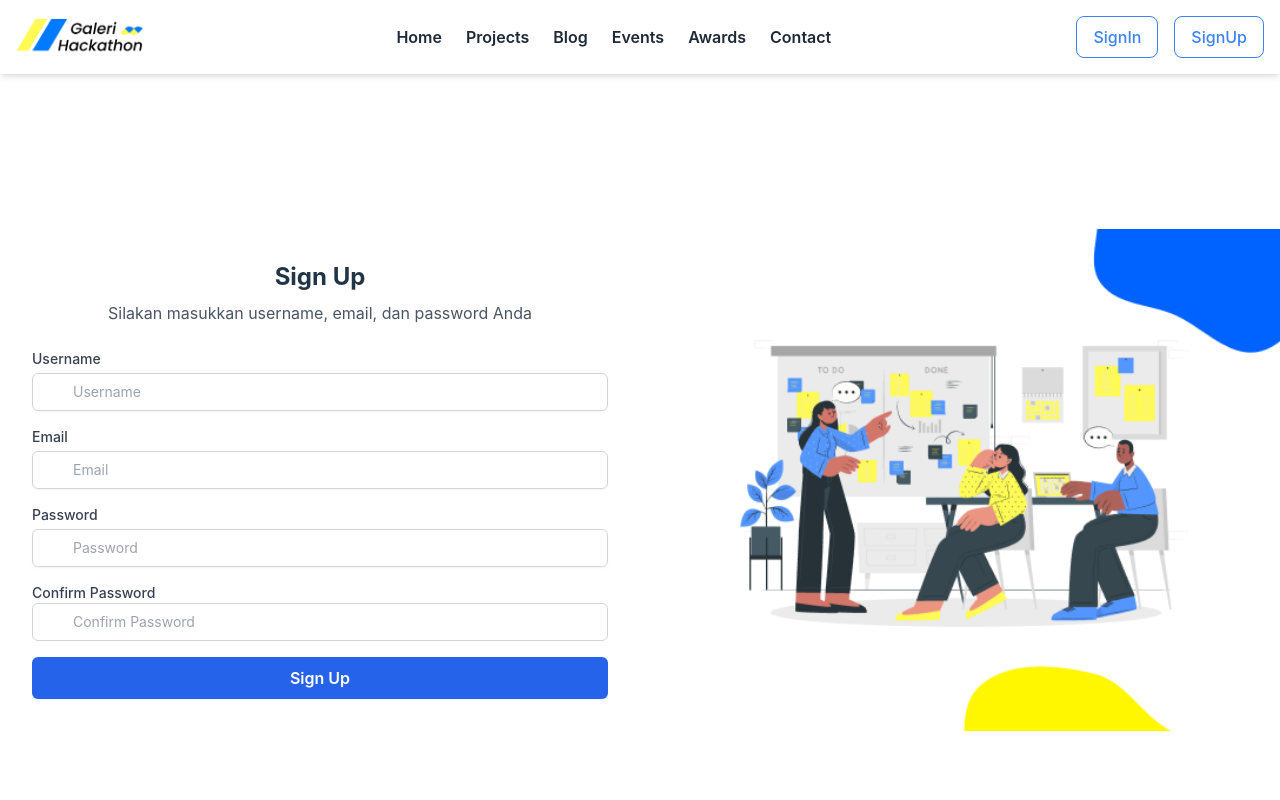
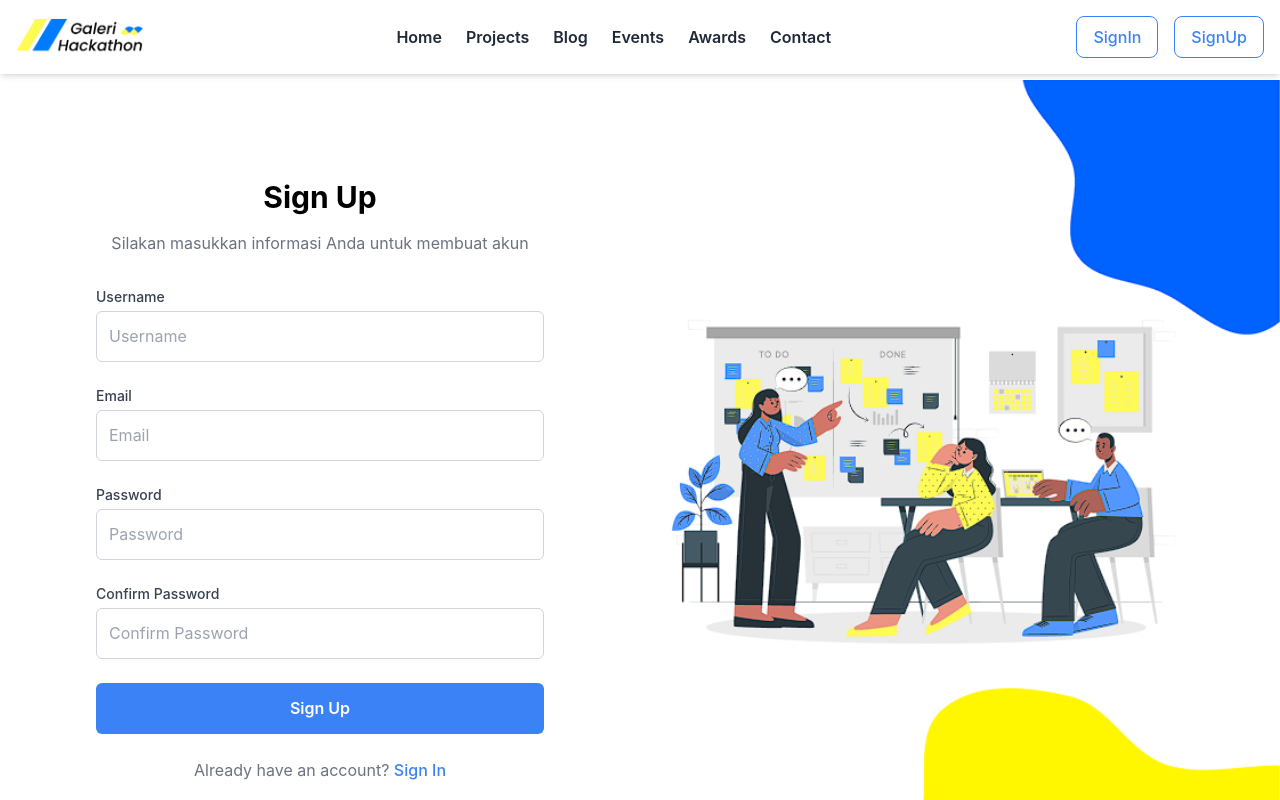
Before and after one commit to Hackathon-Showcase-Kelompok-2/Hackathon-Showcase-FE, a React (Vite) app: page /signup in a window 1280 px wide. Shown: the top 800 px of the page. Built offline with nearby package versions, Linux system fonts and the light colour scheme.

Commit message:
mengintegrasi file sign in dan sing up dengan api BE untuk bisa mendaftar dan login

```diff
--- a/src/signIn/SignUp.jsx
+++ b/src/signIn/SignUp.jsx
@@ -1,5 +1,7 @@
 import React, { useState } from "react";
 import axios from "axios";
+import { ToastContainer, toast } from "react-toastify";
+import "react-toastify/dist/ReactToastify.css";
 
 const SignUp = () => {
   const [formData, setFormData] = useState({
@@ -8,20 +10,14 @@ const SignUp = () => {
     password: "",
     confirm_password: "",
   });
+
   const [errors, setErrors] = useState({});
   const [isSubmitting, setIsSubmitting] = useState(false);
 
-  const togglePassword = () => {
-    setFormData((prevData) => ({
-      ...prevData,
-      showPassword: !prevData.showPassword,
-    }));
-  };
-
   const handleInputChange = (e) => {
     const { name, value } = e.target;
-    setFormData((prevData) => ({
-      ...prevData,
+    setFormData((prev) => ({
+      ...prev,
       [name]: value,
     }));
   };
@@ -31,13 +27,16 @@ const SignUp = () => {
     setErrors({});
     setIsSubmitting(true);
 
-    // Validasi form
-    let validationErrors = {};
-    if (!formData.username) validationErrors.username = "Username tidak boleh kosong.";
+    // Validasi input
+    const validationErrors = {};
+    if (!formData.username)
+      validationErrors.username = "Username tidak boleh kosong.";
     if (!formData.email) validationErrors.email = "Email tidak boleh kosong.";
-    if (!formData.password) validationErrors.password = "Password tidak boleh kosong.";
+    if (!formData.password)
+      validationErrors.password = "Password tidak boleh kosong.";
     if (formData.password !== formData.confirm_password) {
-      validationErrors.confirm_password = "Password dan konfirmasi password harus sama.";
+      validationErrors.confirm_password =
+        "Password dan konfirmasi password harus sama.";
     }
 
     if (Object.keys(validationErrors).length > 0) {
@@ -48,16 +47,23 @@ const SignUp = () => {
 
     // Kirim data ke API
     try {
-      const response = await axios.post("http://127.0.0.1:8000/api/register", {
+      await axios.post("http://127.0.0.1:8000/api/register", {
         name: formData.username,
         email: formData.email,
         password: formData.password,
         confirm_password: formData.confirm_password,
       });
 
-      // Jika berhasil, tampilkan pesan
-      alert("Registrasi berhasil!");
-      console.log("Response API:", response.data);
+      // Tampilkan notifikasi sukses menggunakan React-Toastify
+      toast.success("Register Success! Redirecting to Sign In...", {
+        position: "top-right",
+        autoClose: 3000, // Otomatis hilang dalam 3 detik
+        hideProgressBar: true,
+        closeOnClick: true,
+        pauseOnHover: false,
+        draggable: true,
+        icon: "✔️",
+      });
 
       // Reset form
       setFormData({
@@ -66,15 +72,18 @@ const SignUp = () => {
         password: "",
         confirm_password: "",
       });
+
+      // Arahkan ke halaman Sign In setelah 2 detik
+      setTimeout(() => {
+        window.location.href = "/signin";
+      }, 2000);
     } catch (error) {
-      // Tangani error dari API
       if (error.response && error.response.data) {
-        const apiErrors = error.response.data.errors || {};
-        setErrors(apiErrors);
-        alert("Registrasi gagal. Periksa kembali data Anda.");
+        setErrors(error.response.data.errors || {});
       } else {
-        console.error("Error:", error);
-        alert("Terjadi kesalahan. Silakan coba lagi.");
+        toast.error("Terjadi kesalahan. Silakan coba lagi.", {
+          position: toast.POSITION.TOP_RIGHT,
+        });
       }
     } finally {
       setIsSubmitting(false);
@@ -82,22 +91,27 @@ const SignUp = () => {
   };
 
   return (
-    <div className="bg-white flex items-center justify-center min-h-screen w-screen">
-      <div className="flex w-full h-full">
-        {/* Left Section: Sign In Form */}
-        <div className="w-1/2 flex flex-col justify-center p-8 bg-white">
-          <h2 className="text-2xl font-bold mb-2 text-center">Sign Up</h2>
-          <p className="text-gray-600 mb-6 text-center">Silakan masukkan username, email, dan password Anda</p>
-          <form id="signin-form" className="space-y-4" onSubmit={handleSubmit}>
+    <div className="flex min-h-screen w-screen">
+      {/* Tambahkan ToastContainer */}
+      <ToastContainer />
+
+      {/* Bagian Kiri - Form */}
+      <div className="w-1/2 bg-white flex flex-col justify-center items-center px-12">
+        <h1 className="text-3xl font-bold mb-4 text-center text-black">
+          Sign Up
+        </h1>
+        <p className="text-gray-500 text-center mb-8">
+          Silakan masukkan informasi Anda untuk membuat akun
+        </p>
+        <form className="w-full max-w-md" onSubmit={handleSubmit}>
           {/* Username */}
-            <div>
-              <label className="block text-sm font-medium text-gray-700" htmlFor="username">
+          <div className="mb-6">
+            <label
+              htmlFor="username"
+              className="block text-sm font-medium text-gray-700 mb-1"
+            >
               Username
             </label>
-              <div className="mt-1 relative rounded-md shadow-sm">
-                <div className="absolute inset-y-0 left-0 pl-3 flex items-center pointer-events-none">
-                  <i className="fas fa-user text-gray-400"></i>
-                </div>
             <input
               id="username"
               name="username"
@@ -105,22 +119,22 @@ const SignUp = () => {
               placeholder="Username"
               value={formData.username}
               onChange={handleInputChange}
-                  className="block w-full pl-10 pr-3 py-2 border border-gray-300 rounded-md focus:outline-none focus:ring-blue-500 focus:border-blue-500 sm:text-sm bg-white"
+              className="w-full h-[51px] px-3 text-black border border-gray-300 rounded-md focus:outline-none focus:ring-2 focus:ring-blue-500 focus:border-blue-500 bg-white"
               required
             />
-              </div>
-              {errors.username && <p className="text-red-500 text-sm mt-1">{errors.username}</p>}
+            {errors.username && (
+              <p className="text-red-500 text-sm">{errors.username}</p>
+            )}
           </div>
 
           {/* Email */}
-            <div>
-              <label className="block text-sm font-medium text-gray-700" htmlFor="email">
+          <div className="mb-6">
+            <label
+              htmlFor="email"
+              className="block text-sm font-medium text-gray-700 mb-1"
+            >
               Email
             </label>
-              <div className="mt-1 relative rounded-md shadow-sm">
-                <div className="absolute inset-y-0 left-0 pl-3 flex items-center pointer-events-none">
-                  <i className="fas fa-envelope text-gray-400"></i>
-                </div>
             <input
               id="email"
               name="email"
@@ -128,22 +142,22 @@ const SignUp = () => {
               placeholder="Email"
               value={formData.email}
               onChange={handleInputChange}
-                  className="block w-full pl-10 pr-3 py-2 border border-gray-300 rounded-md focus:outline-none focus:ring-blue-500 focus:border-blue-500 sm:text-sm bg-white"
+              className="w-full h-[51px] px-3 text-black border border-gray-300 rounded-md focus:outline-none focus:ring-2 focus:ring-blue-500 focus:border-blue-500 bg-white"
               required
             />
-              </div>
-              {errors.email && <p className="text-red-500 text-sm mt-1">{errors.email}</p>}
+            {errors.email && (
+              <p className="text-red-500 text-sm">{errors.email}</p>
+            )}
           </div>
 
           {/* Password */}
-            <div>
-              <label className="block text-sm font-medium text-gray-700" htmlFor="password">
+          <div className="mb-6">
+            <label
+              htmlFor="password"
+              className="block text-sm font-medium text-gray-700 mb-1"
+            >
               Password
             </label>
-              <div className="mt-1 relative rounded-md shadow-sm">
-                <div className="absolute inset-y-0 left-0 pl-3 flex items-center pointer-events-none">
-                  <i className="fas fa-lock text-gray-400"></i>
-                </div>
             <input
               id="password"
               name="password"
@@ -151,16 +165,20 @@ const SignUp = () => {
               placeholder="Password"
               value={formData.password}
               onChange={handleInputChange}
-                  className="block w-full pl-10 pr-3 py-2 border border-gray-300 rounded-md focus:outline-none focus:ring-blue-500 focus:border-blue-500 sm:text-sm bg-white"
+              className="w-full h-[51px] px-3 text-black border border-gray-300 rounded-md focus:outline-none focus:ring-2 focus:ring-blue-500 focus:border-blue-500 bg-white"
               required
             />
-              </div>
-              {errors.password && <p className="text-red-500 text-sm mt-1">{errors.password}</p>}
+            {errors.password && (
+              <p className="text-red-500 text-sm">{errors.password}</p>
+            )}
           </div>
 
           {/* Confirm Password */}
-            <div>
-              <label className="block text-sm font-medium text-gray-700" htmlFor="confirm_password">
+          <div className="mb-6">
+            <label
+              htmlFor="confirm_password"
+              className="block text-sm font-medium text-gray-700 mb-1"
+            >
               Confirm Password
             </label>
             <input
@@ -170,31 +188,39 @@ const SignUp = () => {
               placeholder="Confirm Password"
               value={formData.confirm_password}
               onChange={handleInputChange}
-                className="block w-full pl-10 pr-3 py-2 border border-gray-300 rounded-md focus:outline-none focus:ring-blue-500 focus:border-blue-500 sm:text-sm bg-white"
+              className="w-full h-[51px] px-3 text-black border border-gray-300 rounded-md focus:outline-none focus:ring-2 focus:ring-blue-500 focus:border-blue-500 bg-white"
               required
             />
-              {errors.confirm_password && <p className="text-red-500 text-sm mt-1">{errors.confirm_password}</p>}
+            {errors.confirm_password && (
+              <p className="text-red-500 text-sm">{errors.confirm_password}</p>
+            )}
           </div>
 
-            {/* Submit Button */}
+          {/* Tombol Sign Up */}
           <button
-              className="w-full py-2 px-4 bg-blue-600 text-white font-semibold rounded-md shadow-sm hover:bg-blue-700 focus:outline-none focus:ring-2 focus:ring-offset-2 focus:ring-blue-500"
             type="submit"
             disabled={isSubmitting}
+            className="w-full h-[51px] bg-blue-500 text-white font-semibold rounded-md hover:bg-blue-600 focus:outline-none focus:ring-2 focus:ring-blue-500 focus:ring-offset-2"
           >
-              {isSubmitting ? "Submitting..." : "Sign Up"}
+            {isSubmitting ? "Processing..." : "Sign Up"}
           </button>
         </form>
+
+        {/* Link Sign In */}
+        <p className="text-gray-500 mt-6">
+          Already have an account?{" "}
+          <a href="/signin" className="text-blue-500 hover:underline">
+            Sign In
+          </a>
+        </p>
       </div>
 
-        {/* Right Section: Image */}
-        <div className="w-1/2 relative">
-          <img
-            alt="Illustration"
-            className="absolute inset-0 w-full h-full object-cover"
-            src="../public/img/Sign Up.png"
-          />
-        </div>
+      {/* Bagian Kanan - Gambar */}
+      <div
+        className="w-1/2 bg-cover bg-center"
+        style={{ backgroundImage: "url('../../public/img/login.png')" }}
+      >
+        {/* Tambahkan gambar di folder public */}
       </div>
     </div>
   );
--- a/src/signIn/Signin.jsx
+++ b/src/signIn/Signin.jsx
@@ -1,5 +1,8 @@
 import React, { useState } from "react";
 import axios from "axios";
+import { useNavigate } from "react-router-dom";
+import { ToastContainer, toast } from "react-toastify"; // Import Toast
+import "react-toastify/dist/ReactToastify.css"; // Import CSS Toastify
 
 const SignIn = () => {
   const [passwordVisible, setPasswordVisible] = useState(false);
@@ -7,6 +10,8 @@ const SignIn = () => {
   const [passwordError, setPasswordError] = useState(false);
   const [apiError, setApiError] = useState("");
   const [isLoading, setIsLoading] = useState(false);
+
+  const navigate = useNavigate(); // Hook for navigation
 
   const togglePassword = () => {
     setPasswordVisible(!passwordVisible);
@@ -36,18 +41,44 @@ const SignIn = () => {
     if (valid) {
       setIsLoading(true);
       try {
-        const response = await axios.post("http://127.0.0.1:8000/api/login", {
+        // 1. Kirim POST request untuk login
+        const loginResponse = await axios.post("http://127.0.0.1:8000/api/login", {
           email,
           password,
         });
 
-        // Handle successful login
-        alert("Login successful!");
-        console.log("Response:", response.data);
-        // Simpan token atau data login lainnya jika diperlukan
+        // Simpan token ke localStorage
+        const token = loginResponse.data.token;
+        localStorage.setItem("authToken", token);
+
+        // 2. Kirim GET request untuk mendapatkan user ID
+        const userResponse = await axios.get("http://127.0.0.1:8000/api/me", {
+          headers: {
+            Authorization: `Bearer ${token}`, // Kirim token untuk otentikasi
+          },
+        });
+
+        const userId = userResponse.data.id; // Ambil ID dari respons
+
+        // Tampilkan toast notification
+        toast.success("Login Successful!", {
+          position: "top-right",
+          autoClose: 3000, // Otomatis hilang dalam 3 detik
+          hideProgressBar: true,
+          closeOnClick: true,
+          pauseOnHover: false,
+          draggable: true,
+          icon: "✔️", // Ikon checklist hijau
+        });
+
         setApiError(""); // Reset API error jika ada
+
+        // Arahkan ke halaman dashboard setelah 3 detik
+        setTimeout(() => {
+          navigate(`/dashboard/${userId}`);
+          window.location.reload(); // Reload halaman
+        }, 3000); // Delay 3 detik agar toast terlihat
       } catch (error) {
-        // Handle login error
         setApiError(
           error.response?.data?.message || "Login failed. Please try again."
         );
@@ -58,33 +89,34 @@ const SignIn = () => {
   };
 
   return (
-    <div className="bg-white flex items-center justify-center min-h-screen w-screen">
-      <div className="flex w-full h-full">
-        {/* Left Section: Sign In Form */}
-        <div className="w-1/2 flex flex-col justify-center p-8 bg-white">
-          <h2 className="text-2xl font-bold mb-2 text-center">Sign In</h2>
-          <p className="text-gray-600 mb-6 text-center">
+    <div className="flex min-h-screen w-screen">
+      <ToastContainer /> {/* Komponen Toast */}
+
+      {/* Bagian Kiri - Form */}
+      <div className="w-1/2 bg-white flex flex-col justify-center items-center px-12">
+        <h1 className="text-3xl font-bold mb-4 text-center text-black">Sign In</h1>
+        <p className="text-gray-500 text-center mb-8">
           Silakan masukkan email dan password Anda
         </p>
-          <form id="signin-form" className="space-y-4" onSubmit={handleSubmit}>
+        <form className="w-full max-w-md" onSubmit={handleSubmit}>
           {/* Email */}
-            <div>
+          <div className="mb-6">
             <label
-                className="block text-sm font-medium text-gray-700"
               htmlFor="email"
+              className="block text-sm font-medium text-gray-700 mb-1"
             >
               Email
             </label>
-              <div className="mt-1 relative rounded-md shadow-sm">
-                <div className="absolute inset-y-0 left-0 pl-3 flex items-center pointer-events-none">
-                  <i className="fas fa-envelope text-gray-400"></i>
-                </div>
+            <div className="relative">
+              <i className="fas fa-envelope absolute left-3 top-1/2 transform -translate-y-1/2 text-gray-400"></i>
               <input
                 id="email"
+                type="email"
                 name="email"
-                  type="email"
                 placeholder="Email"
-                  className="block w-full pl-10 pr-3 py-2 border border-gray-300 rounded-md focus:outline-none focus:ring-blue-500 focus:border-blue-500 sm:text-sm bg-white"
+                className={`w-full h-[51px] pl-10 pr-3 text-black border ${
+                  emailError ? "border-red-500" : "border-gray-300"
+                } rounded-md focus:outline-none focus:ring-2 focus:ring-blue-500 bg-white`}
                 required
               />
             </div>
@@ -94,35 +126,32 @@ const SignIn = () => {
           </div>
 
           {/* Password */}
-            <div>
+          <div className="mb-6">
             <label
-                className="block text-sm font-medium text-gray-700"
               htmlFor="password"
+              className="block text-sm font-medium text-gray-700 mb-1"
             >
               Password
             </label>
-              <div className="mt-1 relative rounded-md shadow-sm">
-                <div className="absolute inset-y-0 left-0 pl-3 flex items-center pointer-events-none">
-                  <i className="fas fa-lock text-gray-400"></i>
-                </div>
+            <div className="relative">
+              <i className="fas fa-lock absolute left-3 top-1/2 transform -translate-y-1/2 text-gray-400"></i>
               <input
                 id="password"
+                type={passwordVisible ? "text" : "password"}
                 name="password"
-                  type={passwordVisible ? "text" : "password"}
                 placeholder="Password"
-                  className="block w-full pl-10 pr-10 py-2 border border-gray-300 rounded-md focus:outline-none focus:ring-blue-500 focus:border-blue-500 sm:text-sm bg-white"
+                className={`w-full h-[51px] pl-10 pr-10 text-black border ${
+                  passwordError ? "border-red-500" : "border-gray-300"
+                } rounded-md focus:outline-none focus:ring-2 focus:ring-blue-500 bg-white`}
                 required
               />
               <button
                 type="button"
-                  id="toggle-password"
                 onClick={togglePassword}
-                  className="absolute inset-y-0 right-0 pr-3 flex items-center text-gray-400 hover:text-gray-600 focus:outline-none bg-white"
+                className="absolute inset-y-0 right-0 pr-3 flex items-center text-gray-400 bg-white"
               >
                 <i
-                    className={
-                      passwordVisible ? "fas fa-eye-slash" : "fas fa-eye"
-                    }
+                  className={passwordVisible ? "fas fa-eye-slash" : "fas fa-eye"}
                 ></i>
               </button>
             </div>
@@ -133,56 +162,50 @@ const SignIn = () => {
             )}
           </div>
 
-            {/* Submit Button */}
+          {/* Tombol Sign In */}
           <button
-              className="w-full py-2 px-4 bg-blue-600 text-white font-semibold rounded-md shadow-sm hover:bg-blue-700 focus:outline-none focus:ring-2 focus:ring-offset-2 focus:ring-blue-500"
             type="submit"
+            className="w-full h-[51px] bg-blue-500 text-white font-semibold rounded-md hover:bg-blue-600"
             disabled={isLoading}
           >
             {isLoading ? "Signing in..." : "Sign In"}
           </button>
+
+          {/* Pemisah Or */}
+          <div className="flex items-center my-6">
+            <div className="flex-1 h-px bg-gray-300"></div>
+            <span className="mx-4 text-gray-500">Or</span>
+            <div className="flex-1 h-px bg-gray-300"></div>
+          </div>
+
+          {/* Tombol Login dengan Google */}
+          <button
+            type="button"
+            className="w-full h-[51px] border border-gray-300 text-gray-700 bg-white font-semibold rounded-md flex items-center justify-center"
+          >
+            <img
+              src="https://upload.wikimedia.org/wikipedia/commons/4/4a/Logo_2013_Google.png"
+              alt="Google Logo"
+              className="h-6 w-6 mr-2"
+            />
+            Login With Google
+          </button>
         </form>
 
-          {apiError && (
-            <p className="text-red-500 text-sm mt-4 text-center">{apiError}</p>
-          )}
-
-          <div className="flex items-center my-4">
-            <div className="flex-grow border-t border-gray-300"></div>
-            <span className="mx-4 text-gray-500"> Or </span>
-            <div className="flex-grow border-t border-gray-300"></div>
-          </div>
-
-          <button
-            className="w-full py-2 px-4 border border-gray-300 text-gray-700 font-semibold rounded-md shadow-sm hover:bg-gray-100 focus:outline-none focus:ring-2 focus:ring-offset-2 focus:ring-gray-500 flex items-center justify-center bg-white"
-          >
-            <img
-              alt="Google logo"
-              className="mr-2"
-              height="20"
-              src="https://w7.pngwing.com/pngs/882/225/png-transparent-google-logo-google-logo-google-search-icon-google-text-logo-business-thumbnail.png"
-              width={20}
-            />
-            Sign in with Google
-          </button>
-
-          <p className="mt-4 text-center text-gray-600">
+        {/* Keterangan Sign Up */}
+        <p className="text-gray-500 mt-6">
           Don’t have an account?{" "}
-            <a className="text-blue-600" href="#">
+          <a href="/signup" className="text-blue-500 hover:underline">
             Sign Up for free
           </a>
         </p>
       </div>
 
-        {/* Right Section: Image */}
-        <div className="w-1/2 relative">
-          <img
-            alt="Illustration of people working together in an office setting"
-            className="absolute inset-0 w-full h-full object-cover"
-            src="../../public/img/Sign Up.png"
-          />
-        </div>
-      </div>
+      {/* Bagian Kanan - Gambar */}
+      <div
+        className="w-1/2 bg-cover bg-center"
+        style={{ backgroundImage: "url('/img/login.png')" }}
+      ></div>
     </div>
   );
 };
```
Lines whose indentation alone changed are shown as unchanged.
